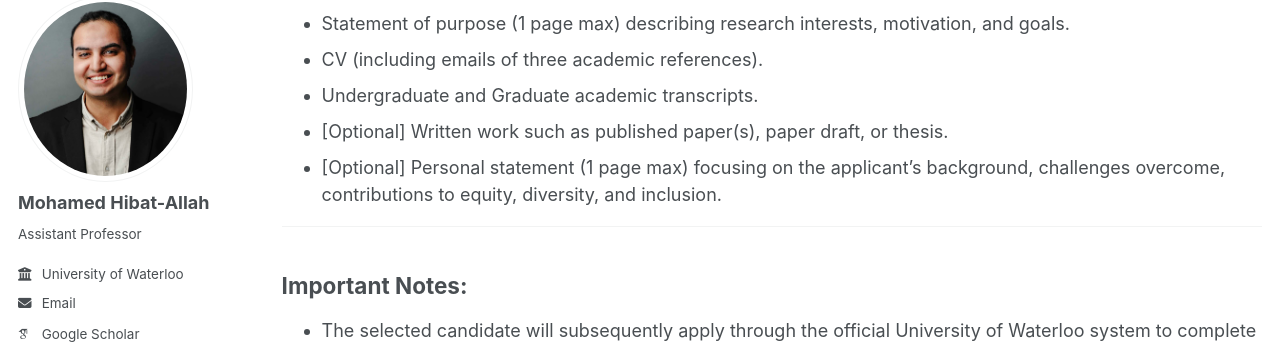
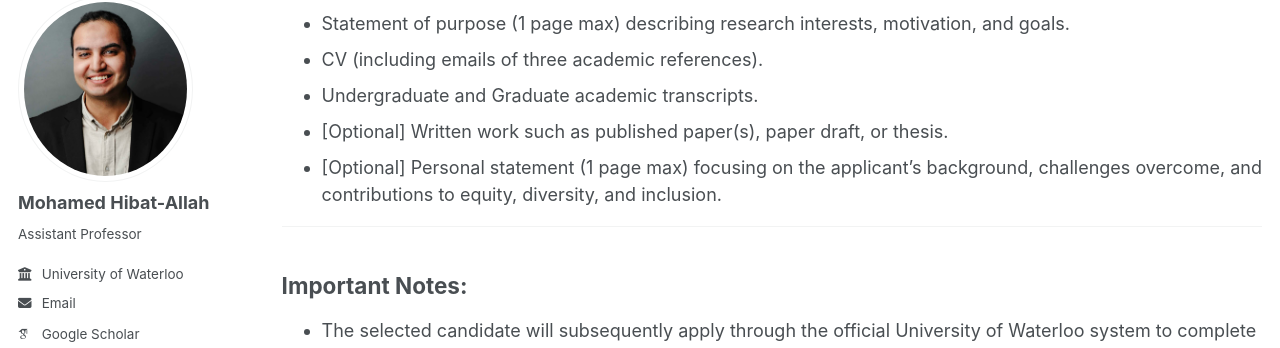
Before and after one commit to mhibatallah/mhibatallah.github.io, a Jekyll site: the page built from _pages/PhDPosition.md, in a window 1280 px wide and 900 px high, scrolled down 458 px. Shown: the part 103-451 px from the top of the window. Built offline with Jekyll 4.4.1, drawn with Linux system fonts in a browser that asks for light colours; some web fonts are replaced; a script that is not in the unit is left out.

Commit message:
update phd position

```diff
--- a/_pages/PhDPosition.md
+++ b/_pages/PhDPosition.md
@@ -22,7 +22,7 @@ Subject: PhD Application - [Your Name]
 * CV (including emails of three academic references).
 * Undergraduate and Graduate academic transcripts.
 * [Optional] Written work such as published paper(s), paper draft, or thesis.
-* [Optional] Personal statement (1 page max) focusing on the applicant’s background, challenges overcome, contributions to equity, diversity, and inclusion.
+* [Optional] Personal statement (1 page max) focusing on the applicant’s background, challenges overcome, and contributions to equity, diversity, and inclusion.
 
 ---
 
```
